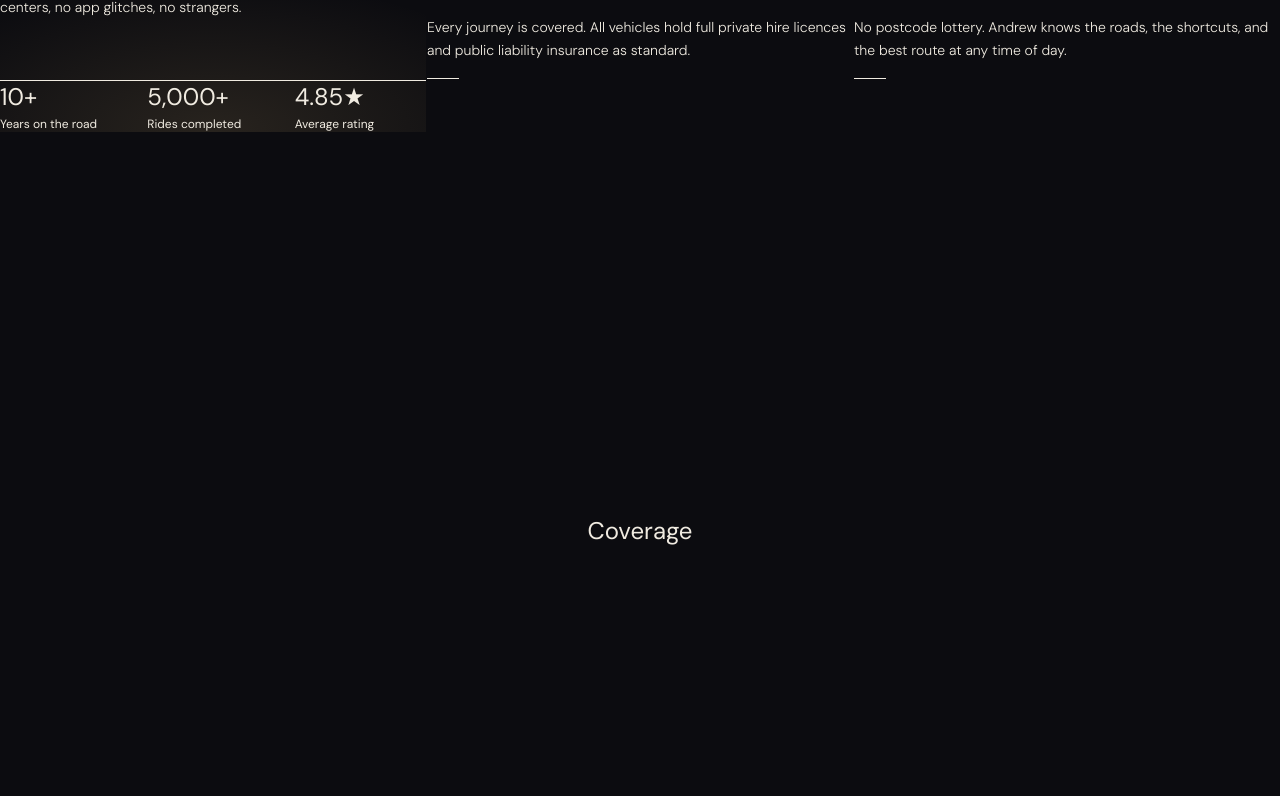
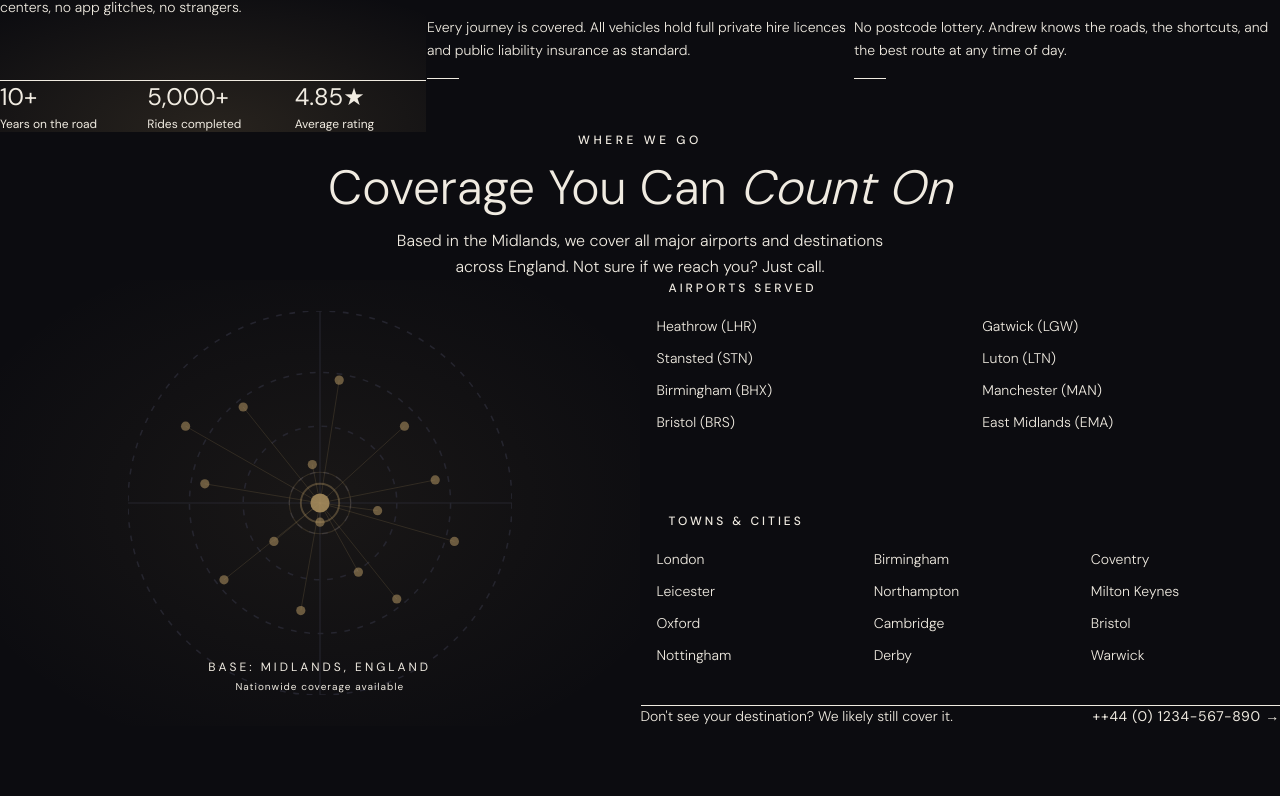
Before and after one commit to Jacob-Dawson/andrews-taxi-service, a React (Vite) app: page / in a window 1280 px wide. Shown: the part 1564-2360 px from the top of the page. Built offline with nearby package versions, Linux system fonts and the light colour scheme.

Commit message:
Added Coverage Section

```diff
--- a/src/App.tsx
+++ b/src/App.tsx
@@ -2,9 +2,9 @@ import Navbar from './components/Navbar'
 import Hero from './components/Hero'
 import Services from './components/Services'
 import WhyUs from './components/WhyUs'
+import Coverage from './components/Coverage'
 
 const sections = [
-  { id: 'coverage' },
   { id: 'pricing' },
   { id: 'testimonials' },
   { id: 'contact' }
@@ -19,6 +19,7 @@ export default function App(){
         <Hero />
         <Services />
         <WhyUs />
+        <Coverage />
         {sections.map(({id}) => (
           <section
             key={id}
--- /dev/null
+++ b/src/components/Coverage.tsx
@@ -0,0 +1,189 @@
+const airports = [
+    'Heathrow (LHR)',
+    'Gatwick (LGW)',
+    'Stansted (STN)',
+    'Luton (LTN)',
+    'Birmingham (BHX)',
+    'Manchester (MAN)',
+    'Bristol (BRS)',
+    'East Midlands (EMA)',
+]
+
+const cities = [
+    'London',
+    'Birmingham',
+    'Coventry',
+    'Leicester',
+    'Northampton',
+    'Milton Keynes',
+    'Oxford',
+    'Cambridge',
+    'Bristol',
+    'Nottingham',
+    'Derby',
+    'Warwick',
+]
+
+// Decorative dot positions [cx%,cy%]
+const dots: [number, number][] = [
+    [30, 25], [55, 18], [72, 30], [20, 45],
+    [48, 40], [65, 52], [38, 60], [80, 44],
+    [25, 70], [60, 68], [45, 78], [70, 75],
+    [15, 30], [85, 60], [50, 55]
+]
+
+export default function Coverage(){
+
+    return (
+        <section id="coverage" className="relative py-28 px-6">
+            <div className="absolute top-0 left-0 right-0 h-px bg-gradient-to-r from-transparent via-border to-transparent"/>
+
+            <div className="max-w-7xl mx-auto">
+
+                {/* Section header */}
+                <div className="flex flex-col items-center text-center gap-4 mb-16">
+                    <div className="flex items-center gap-3">
+                        <span className="block w-8 h-px bg-gold"/>
+                        <span className="text-gold text-xs tracking-[0.3em] uppercase font-body font-medium">Where We Go</span>
+                        <span className="block w-8 h-px bg-gold"/>
+                    </div>
+                    <h2 className="font-display font-light text-4xl sm:text-5xl text-text">
+                        Coverage You Can <span className="italic text-gold">Count On</span>
+                    </h2>
+                    <p className="text-muted font-light max-w-lg leading-relaxed">
+                        Based in the Midlands, we cover all major airports and destinations across England.
+                        Not sure if we reach you? Just call.
+                    </p>
+                </div>
+
+                {/* Main layout */}
+                <div className="grid grid-cols-1 lg:grid-cols-2 gap-px bg-border">
+
+                    {/* Decorative map panel */}
+                    <div className="bg-surface relative overflow-hidden min-h-96 flex items-center justify-center p-10">
+
+                        {/* Background glow */}
+                        <div className="absolute inset-0 bg-[radial-gradient(ellipse_60%_60%_at_50%_50%,rgba(201,169,110,0.07),transparent)]" />
+
+                        <svg
+                            viewBox="0 0 100 100"
+                            className="w-full max-w-sm opacity-80"
+                            xmlns="http://www.w3.org/2000/svg"
+                        >
+                            {/* Concentric rings */}
+                            {[8, 20, 34, 50].map((r) => (
+                                <circle
+                                key={r}
+                                cx="50" cy="50" r={r}
+                                fill="none"
+                                stroke="var(--color-border)"
+                                strokeWidth="0.4"
+                                strokeDasharray="1.5 2"
+                                />
+                            ))}
+
+                            {/* Crosshair lines */}
+                            <line x1="50" y1="0" x2="50" y2="100" stroke="var(--color-border)" strokeWidth="0.3" />
+                            <line x1="0" y1="50" x2="100" y2="50" stroke="var(--color-border)" strokeWidth="0.3" />
+
+                            {/* Connection lines from centre to dots */}
+                            {dots.map(([cx, cy], i) => (
+                                <line
+                                key={i}
+                                x1="50" y1="50"
+                                x2={cx} y2={cy}
+                                stroke="var(--color-gold)"
+                                strokeWidth="0.2"
+                                opacity="0.25"
+                                />
+                            ))}
+
+                            {/* Location dots */}
+                            {dots.map(([cx, cy], i) => (
+                                <circle
+                                key={i}
+                                cx={cx} cy={cy} r="1.2"
+                                fill="var(--color-gold)"
+                                opacity="0.6"
+                                />
+                            ))}
+
+                            {/* Centre origin — home base */}
+                            <circle cx="50" cy="50" r="2.5" fill="var(--color-gold)" opacity="0.9" />
+                            <circle cx="50" cy="50" r="5" fill="none" stroke="var(--color-gold)" strokeWidth="0.5" opacity="0.4" />
+                            <circle cx="50" cy="50" r="8" fill="none" stroke="var(--color-gold)" strokeWidth="0.3" opacity="0.2" />
+                        </svg>
+
+                        {/* Label */}
+                        <div className="absolute bottom-8 left-0 right-0 flex flex-col items-center gap-1">
+                            <span className="text-gold text-xs tracking-[0.25em] uppercase">Base: Midlands, England</span>
+                            <span className="text-muted text-[10px] tracking-widest">Nationwide coverage available</span>
+                        </div>
+
+                    </div>
+
+                    {/* Location lists */}
+                    <div className="bg-bg p-10 flex flex-col gap-10">
+
+                        {/* Airports */}
+                        <div className="flex flex-col gap-5">
+                            <div className="flex items-center gap-3">
+                                <span className="block w-4 h-px bg-gold" />
+                                <span className="text-gold text-xs tracking-[0.25em] uppercase font-medium">Airports Served</span>
+                            </div>
+                            <ul className="grid grid-cols-1 sm:grid-cols-2 gap-3">
+                                {airports.map((airport) => (
+                                    <li
+                                        key={airport}
+                                        className="flex items-center gap-3 text-sm text-muted font-light group"
+                                    >
+                                        <span className="w-1 h-1 bg-gold shrink-0 group-hover:scale-150 transition-transform duration-200"/>
+                                        <span className="group-hover:text-text transition-colors duration-200">{airport}</span>
+                                    </li>
+                                ))}
+                            </ul>
+                        </div>
+
+                        <div className="w-full h-px bg-border" />
+
+                        {/* Cities */}
+                        <div className="flex flex-col gap-5">
+                            <div className="flex items-center gap-3">
+                                <span className="block w-4 h-px bg-gold"/>
+                                <span className="text-gold text-xs tracking-[0.25em] uppercase font-medium">Towns & Cities</span>
+                            </div>
+                            <ul className="grid grid-cols-2 sm:grid-cols-3 gap-3">
+                                {cities.map((city) => (
+                                    <li
+                                        key={city}
+                                        className="flex items-center gap-3 text-sm text-muted font-light group"
+                                    >
+                                        <span className="w-1 h-1 bg-gold shrink-0 group-hover:scale-150 transition-transform duration-200"/>
+                                        <span className="group-hover:text-text transition-colors duration-200">{city}</span>
+                                    </li>
+                                ))}
+                            </ul>
+                        </div>
+
+                        {/* Call to action note */}
+                        <div className="mt-auto pt-6 border-t border-border flex flex-col sm:flex-row items-start sm:items-center justify-between gap-4">
+                            <p className="text-muted text-sm font-light">
+                                Don't see your destination? We likely still cover it.
+                            </p>
+
+                            <a
+                                href="tel:+44 (0) 1234-567-890"
+                                className="text-gold text-sm tracking-wider hover:text-gold-light transition-colors duration-200 whitespace-nowrap"
+                            >
+                                ++44 (0) 1234-567-890 →
+                            </a>
+                        </div>
+                    </div>
+
+                </div>
+
+            </div>
+        </section>
+    )
+
+}
--- a/tsconfig.app.json
+++ b/tsconfig.app.json
@@ -21,5 +21,5 @@
     "erasableSyntaxOnly": true,
     "noFallthroughCasesInSwitch": true
   },
-  "include": ["src", "src/tailwind.config.ts"]
+  "include": ["src", "tailwind.config.ts"]
 }
```
Also changed, not shown: tailwind.config.ts (renamed from src/tailwind.config.ts).
